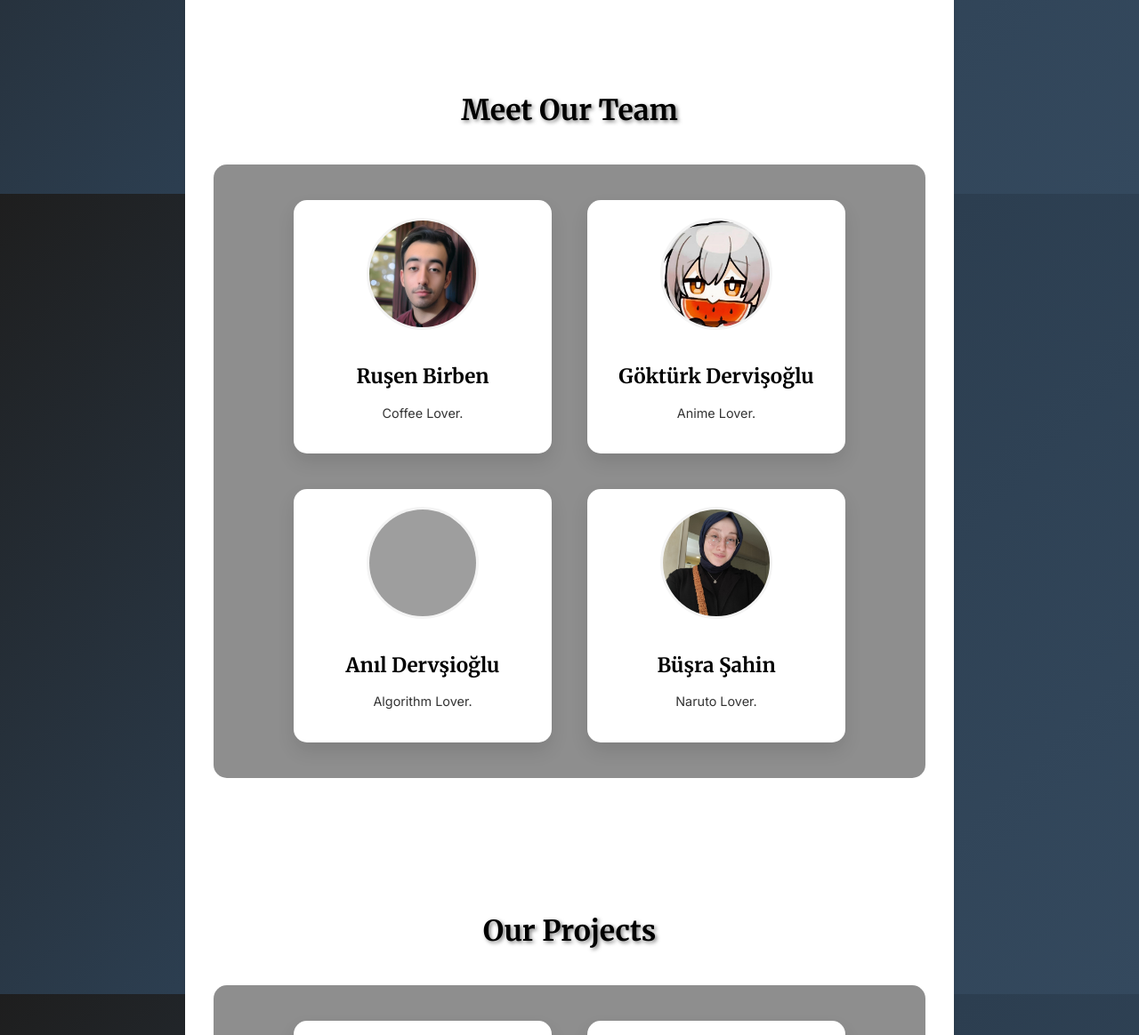
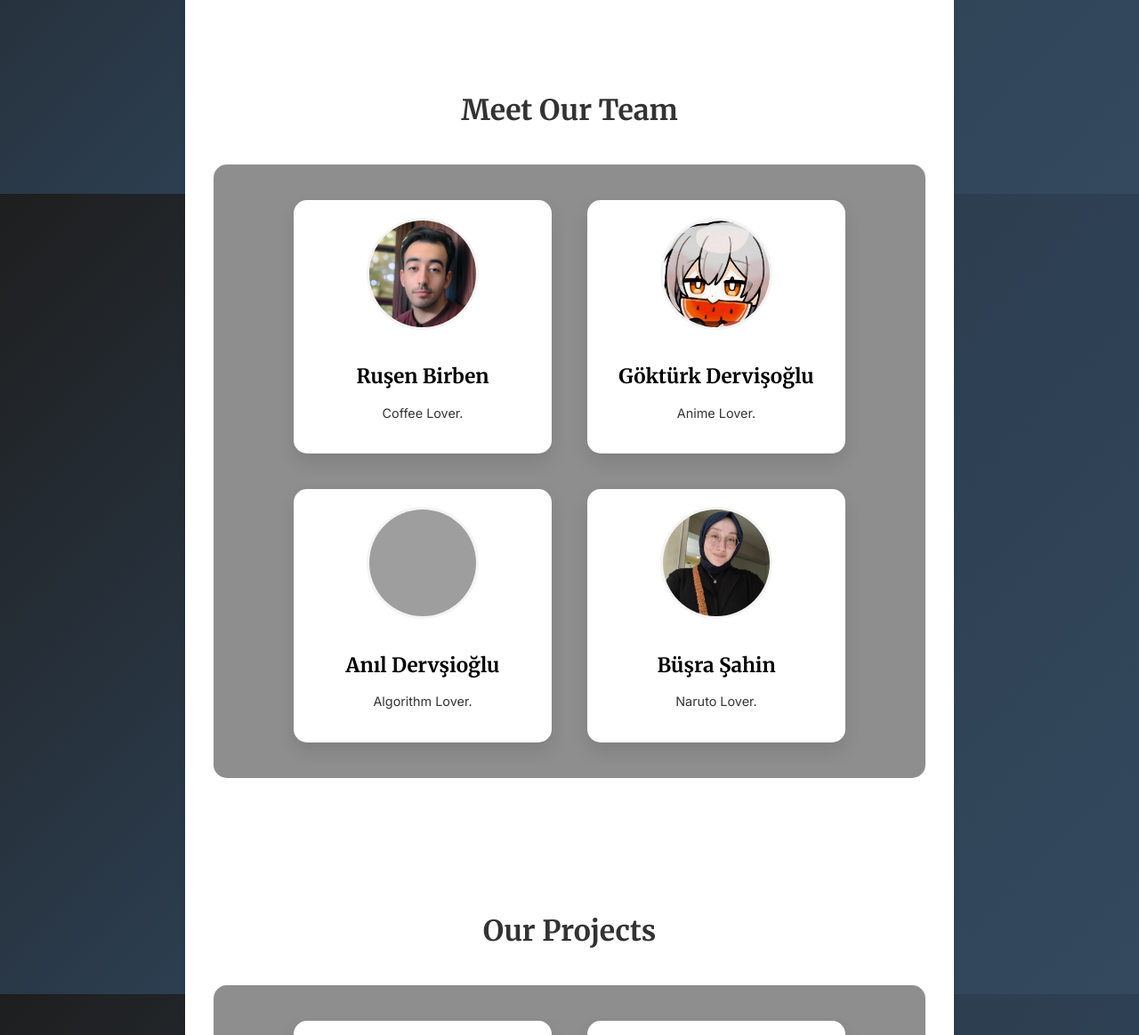
Before and after one commit to Neural-Nerdworks/why-neural-net-works, a Jekyll site: the page built from index.md, in a window 1280 px wide. Shown: the part 682-1846 px from the top of the page at 89% size. Built offline with Jekyll 4.4.1, drawn with Linux system fonts in a browser that asks for light colours; grey boxes are pictures that could not be loaded.

```diff
--- a/assets/css/style.css
+++ b/assets/css/style.css
@@ -138,8 +138,7 @@ footer p {
 .team h2, .projects h2 {
   text-align: center;
   margin-bottom: 40px;
-  color: rgb(0, 0, 0);
-  text-shadow: 2px 2px 4px rgba(0, 0, 0, 0.5); /* Add a text shadow for better contrast */
+  color: var(--text-color);
 }
 
 .team-members, .projects-grid {
```
